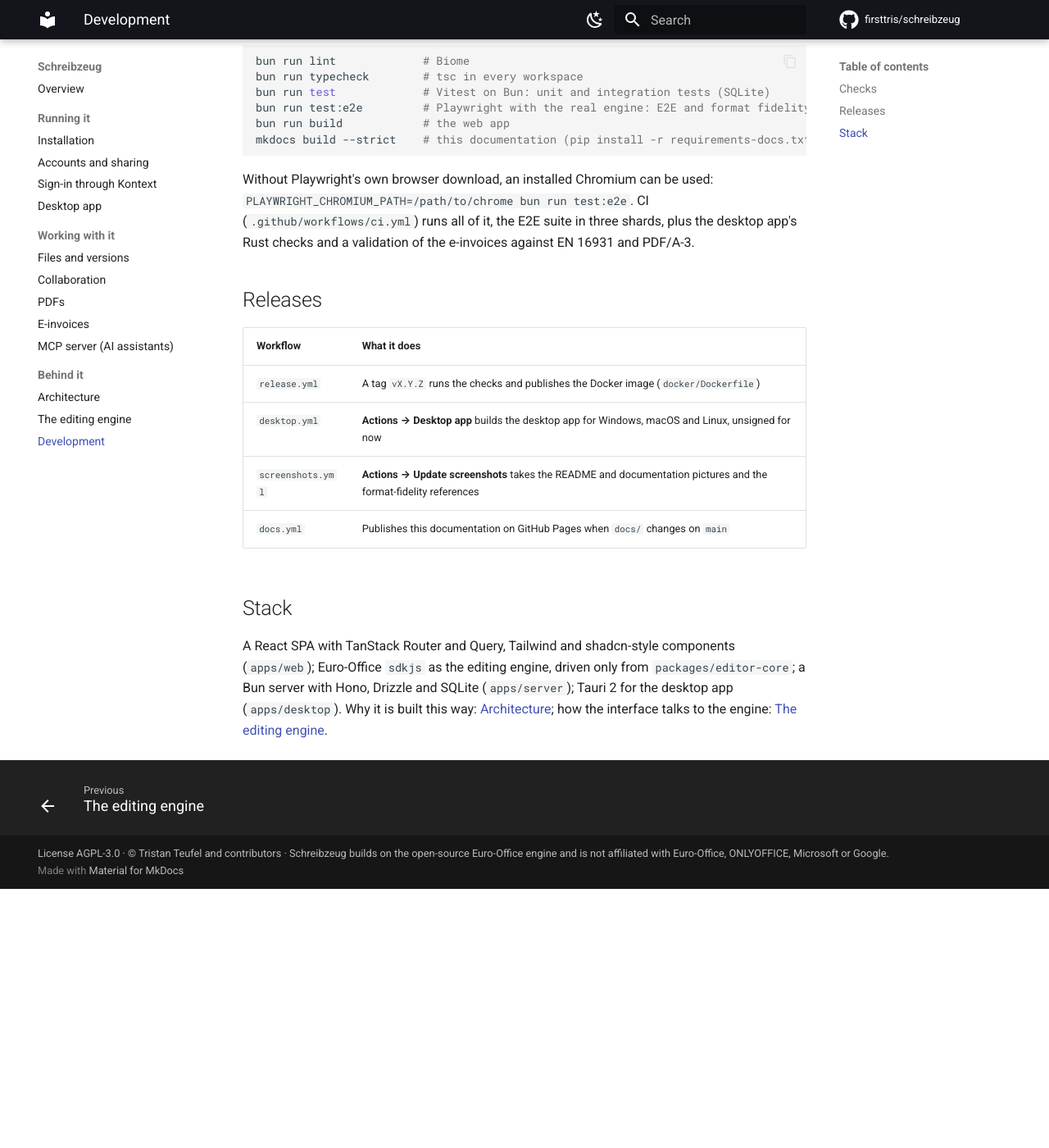
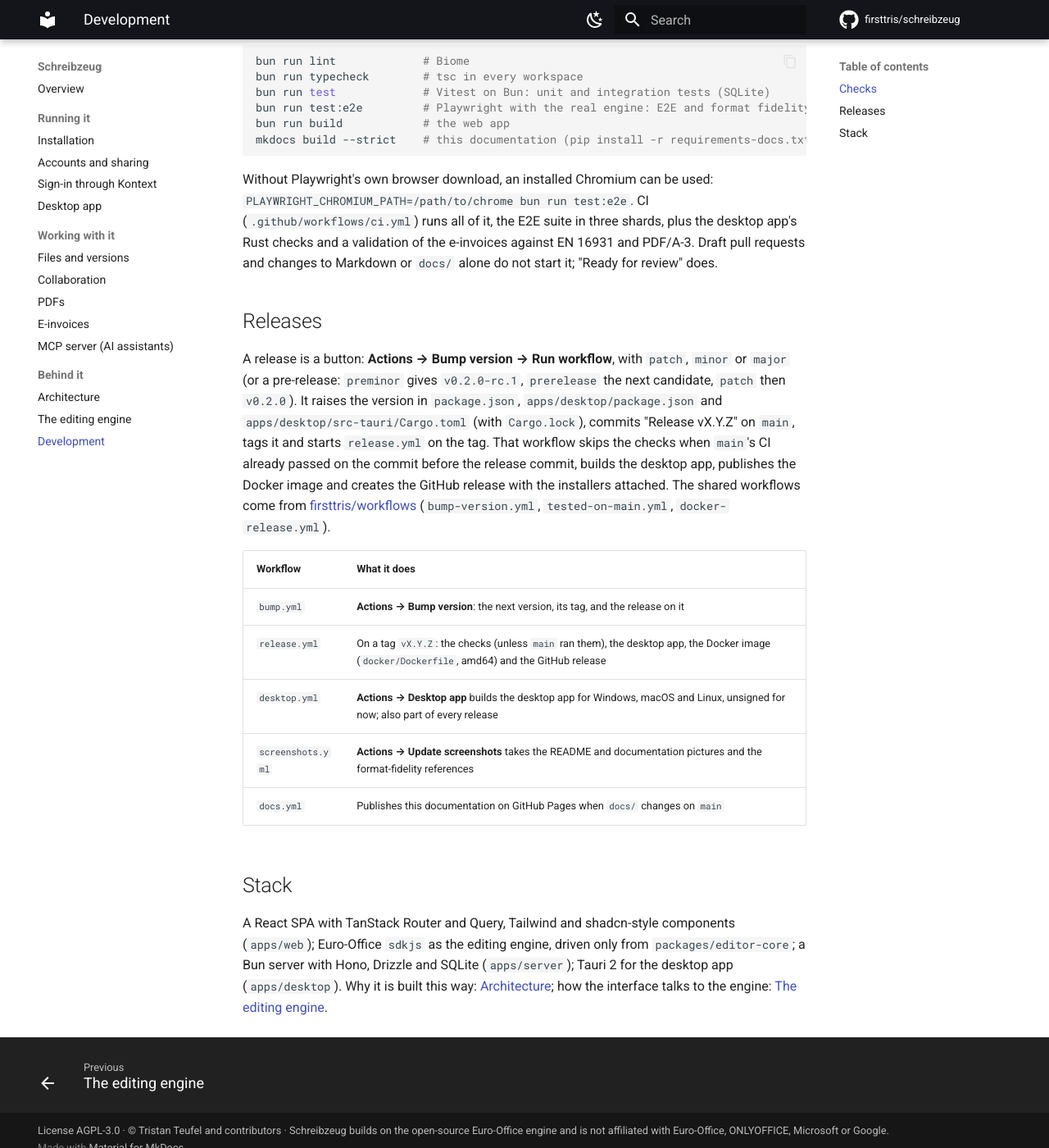
Before and after one commit to firsttris/schreibzeug, an MkDocs documentation site: the page built from docs/development.md, in a window 1280 px wide and 1400 px high, scrolled down 505 px. Shown: the whole window at 82% size. Built offline with MkDocs 1.6.1 and Material for MkDocs 9.7.7, drawn with Linux system fonts in a browser that asks for light colours; comment, search, counter and statistics services are not loaded; before the commit the page ends 1589 px from its top, so only the background shows below that.

Commit message:
Releases from a Bump version button, as in firsttris/workflows
- bump.yml: Actions → Bump version raises the version (patch, minor, major
  or a pre-release) in package.json, apps/desktop/package.json and
  apps/desktop/src-tauri/Cargo.toml with Cargo.lock, commits and tags it on
  main and starts release.yml on the tag (bump-version.yml).
- release.yml: skips the checks when main's CI already passed the commit
  before the release commit (tested-on-main.yml), builds the desktop app and
  attaches its installers to the GitHub release the Docker release creates.
  The image is built for linux/amd64 only, as documented: the engine's font
  tool is an x86_64 binary, and the default would also have built arm64.
- desktop.yml: callable from the release, one artifact with every installer;
  the separate desktop-v* tags and their draft release are gone.
- ci.yml: the header of "CI in every project": no runs for drafts or for
  Markdown and docs/ alone, runs on main finish instead of being cancelled.
- The root package.json carries the version (0.1.0, as the desktop app);
  the tag must match it.

Co-Authored-By: Claude Opus 5.5 <noreply@anthropic.com>
Claude-Session: https://claude.ai/code/session_01DMuEQpQWpvDmbMYc344Dtt

```diff
--- a/docs/development.md
+++ b/docs/development.md
@@ -29,14 +29,26 @@ mkdocs build --strict    # this documentation (pip install -r requirements-docs.
 Without Playwright's own browser download, an installed Chromium can be used:
 `PLAYWRIGHT_CHROMIUM_PATH=/path/to/chrome bun run test:e2e`. CI (`.github/workflows/ci.yml`)
 runs all of it, the E2E suite in three shards, plus the desktop app's Rust checks and a validation
-of the e-invoices against EN 16931 and PDF/A-3.
+of the e-invoices against EN 16931 and PDF/A-3. Draft pull requests and changes to Markdown or
+`docs/` alone do not start it; "Ready for review" does.
 
 ## Releases
 
+A release is a button: **Actions → Bump version → Run workflow**, with `patch`, `minor` or `major`
+(or a pre-release: `preminor` gives `v0.2.0-rc.1`, `prerelease` the next candidate, `patch` then
+`v0.2.0`). It raises the version in `package.json`, `apps/desktop/package.json` and
+`apps/desktop/src-tauri/Cargo.toml` (with `Cargo.lock`), commits "Release vX.Y.Z" on `main`, tags
+it and starts `release.yml` on the tag. That workflow skips the checks when `main`'s CI already
+passed on the commit before the release commit, builds the desktop app, publishes the Docker image
+and creates the GitHub release with the installers attached. The shared workflows come from
+[firsttris/workflows](https://github.com/firsttris/workflows) (`bump-version.yml`,
+`tested-on-main.yml`, `docker-release.yml`).
+
 | Workflow | What it does |
 |---|---|
-| `release.yml` | A tag `vX.Y.Z` runs the checks and publishes the Docker image (`docker/Dockerfile`) |
-| `desktop.yml` | **Actions → Desktop app** builds the desktop app for Windows, macOS and Linux, unsigned for now |
+| `bump.yml` | **Actions → Bump version**: the next version, its tag, and the release on it |
+| `release.yml` | On a tag `vX.Y.Z`: the checks (unless `main` ran them), the desktop app, the Docker image (`docker/Dockerfile`, amd64) and the GitHub release |
+| `desktop.yml` | **Actions → Desktop app** builds the desktop app for Windows, macOS and Linux, unsigned for now; also part of every release |
 | `screenshots.yml` | **Actions → Update screenshots** takes the README and documentation pictures and the format-fidelity references |
 | `docs.yml` | Publishes this documentation on GitHub Pages when `docs/` changes on `main` |
 
--- a/package.json
+++ b/package.json
@@ -1,6 +1,6 @@
 {
   "name": "schreibzeug",
-  "version": "0.0.0",
+  "version": "0.1.0",
   "private": true,
   "type": "module",
   "license": "AGPL-3.0-only",
```
Also changed, not shown: README.md (+1 -1 lines), docs/desktop.md (+3 -2 lines), 4 other files.
